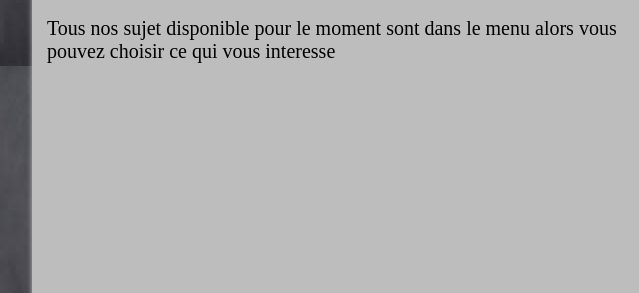
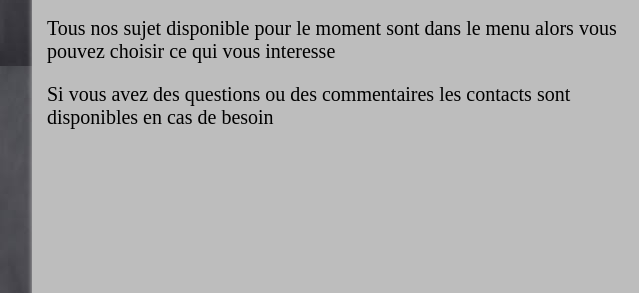
Before and after one commit to Alfredmus11/CTD, a plain HTML site: page index.html in a window 1280 px wide. Shown: the part 293-586 px from the top of the page, 0-639 px from the left. Drawn offline with Linux system fonts and the light colour scheme.

Commit message:
Update index.html

```diff
--- a/index.html
+++ b/index.html
@@ -19,6 +19,7 @@
             tout au long de votre navigation sur le site
         </p>
         <p>Tous nos sujet disponible pour le moment sont dans le menu alors vous pouvez choisir ce qui vous interesse</p>
+        <p>Si vous avez des questions ou des commentaires les contacts sont disponibles en cas de besoin</p>
     </section >
     <aside class="as">
         <menu class="flexi">
```
